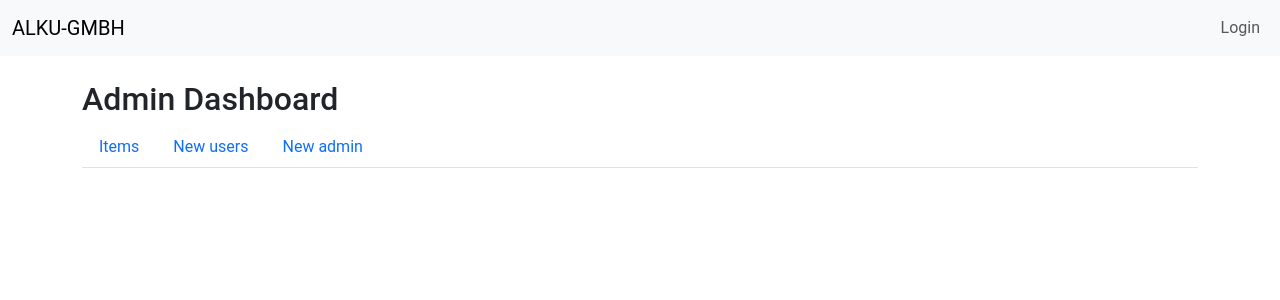
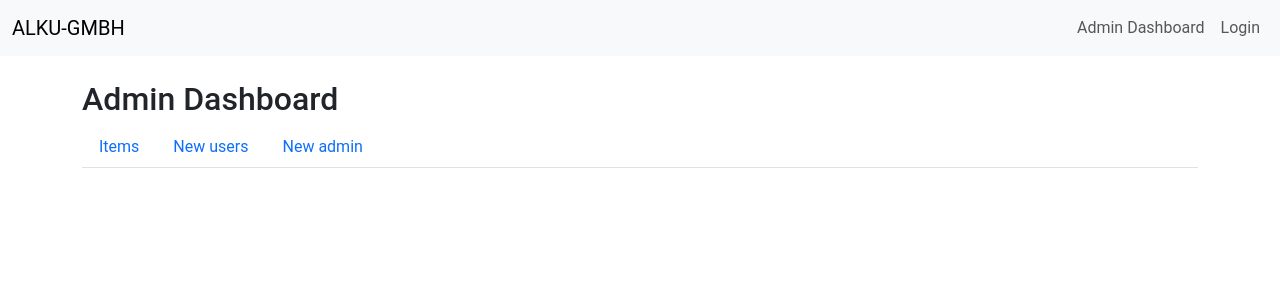
Before and after one commit to KaFkAaAaAaAa/Pricelist-front, a Django app: page /admin/dashboard/ in a window 1280 px wide. Shown: the top 300 px of the page. Run offline with Django 5.2, Linux system fonts and the light colour scheme.

Commit message:
changed navbar section

```diff
--- a/templates/base.html
+++ b/templates/base.html
@@ -12,7 +12,6 @@
     <title>{% block title %}My App{% endblock %}</title>
 </head>
 <body>
-    <!-- Include the navbar -->
     {% include 'navbar.html' %}
 
     <div class="container mt-4">{% block content %}{% endblock %}</div>
--- a/templates/navbar.html
+++ b/templates/navbar.html
@@ -1,9 +1,13 @@
 {% load static %}
+{% block navbar %}
 <nav class="navbar navbar-expand-lg navbar-light bg-light">
     <div class="container-fluid">
         <a class="navbar-brand" href="/">ALKU-GMBH</a>
         <div class="collapse navbar-collapse">
             <ul class="navbar-nav ms-auto">
+                    <li class="nav-item">
+                        <a class="nav-link" href="/admin/dashboard/">Admin Dashboard</a>
+                    </li>
                 {% if request.session.token %}
                     <li class="nav-item">
                         <a class="nav-link" href="/logout">Logout</a>
@@ -17,3 +21,4 @@
         </div>
     </div>
 </nav>
+{% endblock %}
```
